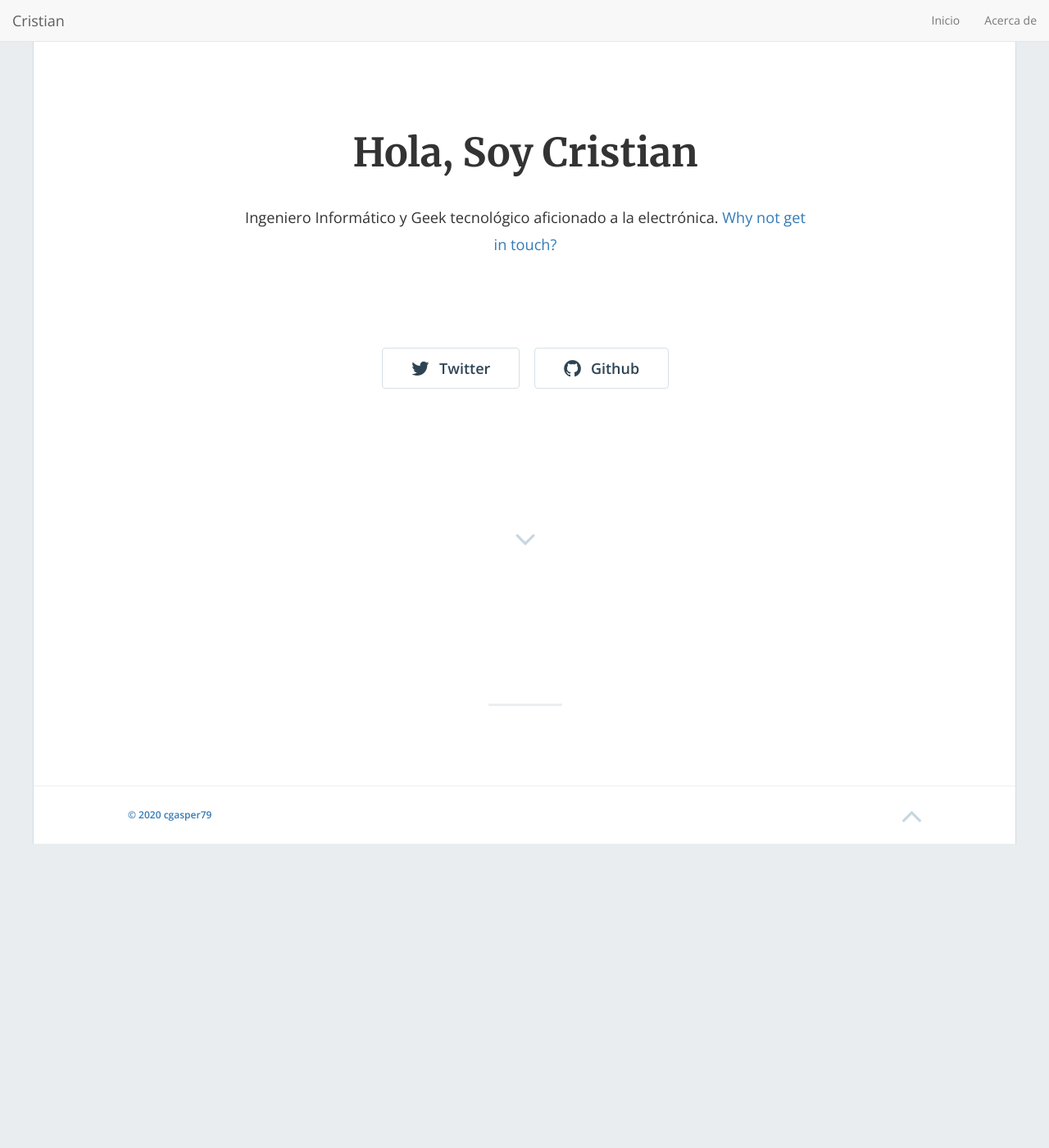
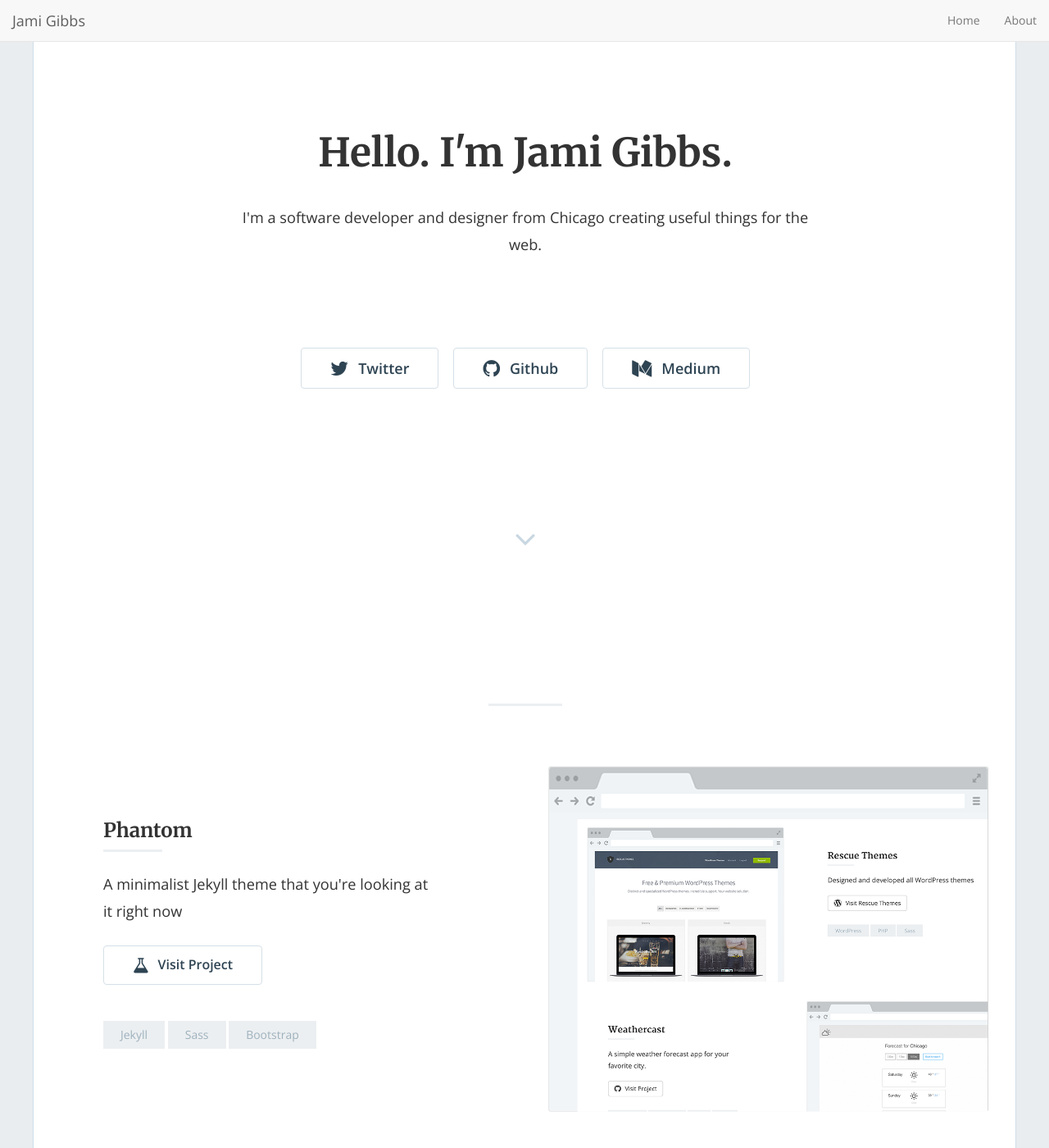
Before and after one commit to cgasper79/cgasper79.github.io, a Jekyll site: the page built from index.html, in a window 1280 px wide and 1400 px high. Shown: the whole window at 82% size. Built offline with Jekyll 4.4.1, drawn with Linux system fonts in a browser that asks for light colours; nearby versions of some CDN libraries; the list of posts is cut into pages by our own code; some of the changed text lies outside the part shown.

Commit message:
Update _config.yml

```diff
--- a/_config.yml
+++ b/_config.yml
@@ -13,14 +13,14 @@
 # you will see them accessed via {{ site.title }}, {{ site.email }}, and so on.
 # You can create any custom variable you would like, and they will be accessible
 # in the templates via {{ site.myvariable }}.
-title: "Hola, Soy Cristian"
-email: 'cgasconp@protonmail.com'
-description: "Ingeniero Informático y Geek tecnológico aficionado a la electrónica."
+title: "Hello. I'm Jami Gibbs."
+email: 'jami0821@gmail.com'
+description: "I'm a software developer and designer from Chicago creating useful things for the web."
 baseurl: "" # the subpath of your site, e.g. /blog
-url: "https://cgasper79.github.io" # the base hostname & protocol for your site, e.g. https://example.com
-twitter_username: 'cgasper79'
-github_username: 'cgasper79'
-medium_username: ''
+url: "https://jamigibbs.github.io/phantom" # the base hostname & protocol for your site, e.g. https://example.com
+twitter_username: 'jamigibbs'
+github_username: 'jamigibbs'
+medium_username: 'blog.jamigibbs.com'
 
 # Build settings
 markdown: kramdown
@@ -31,6 +31,9 @@ plugins:
 ############################################################
 # Site configuration for the Jekyll 3 Pagination Gem
 # The values here represent the defaults if nothing is set
+paginate: 10
+paginate_path: "/page:num/"
+
 pagination:
 
   # Site-wide kill switch, disabled here it doesn't run at all
@@ -89,13 +92,13 @@ pagination:
 ############################################################
 
 ### Phantom settings
-footer_text: '© 2020 cgasper79'
-admin_name: 'Cristian'
+footer_text: '© 2018 Jami Gibbs'
+admin_name: 'Jami Gibbs'
 google_analytics: "UA-9999999-99" # Update with your own tracking ID
-enable_contact: true
+enable_contact: false
 
 #### Phantom Navigation menu
 enable_nav: true
 nav_item:
-  - { url: '/', text: 'Inicio' }
-  - { url: '/about', text: 'Acerca de' }
+  - { url: '/', text: 'Home' }
+  - { url: '/about', text: 'About' }
```
